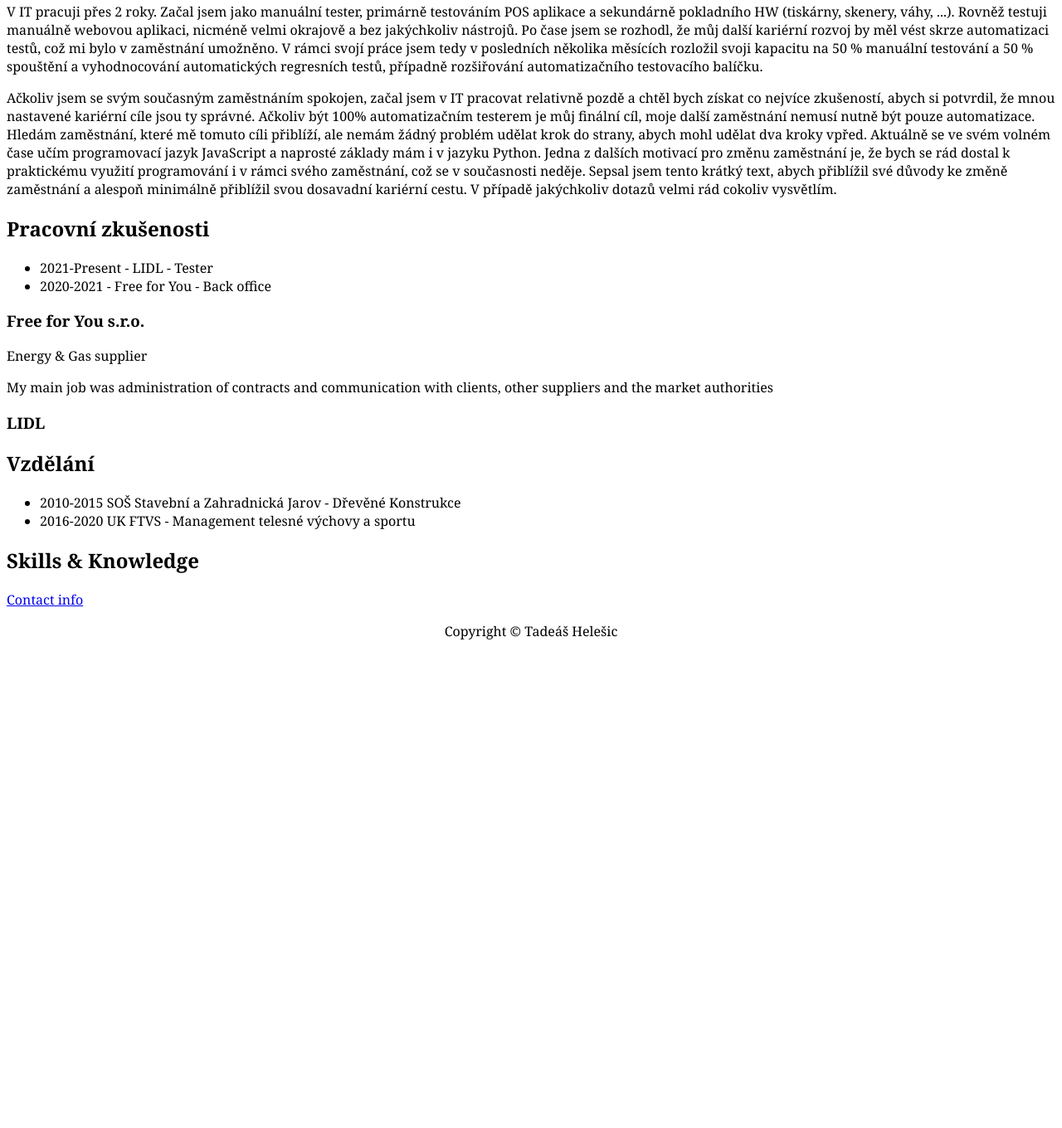
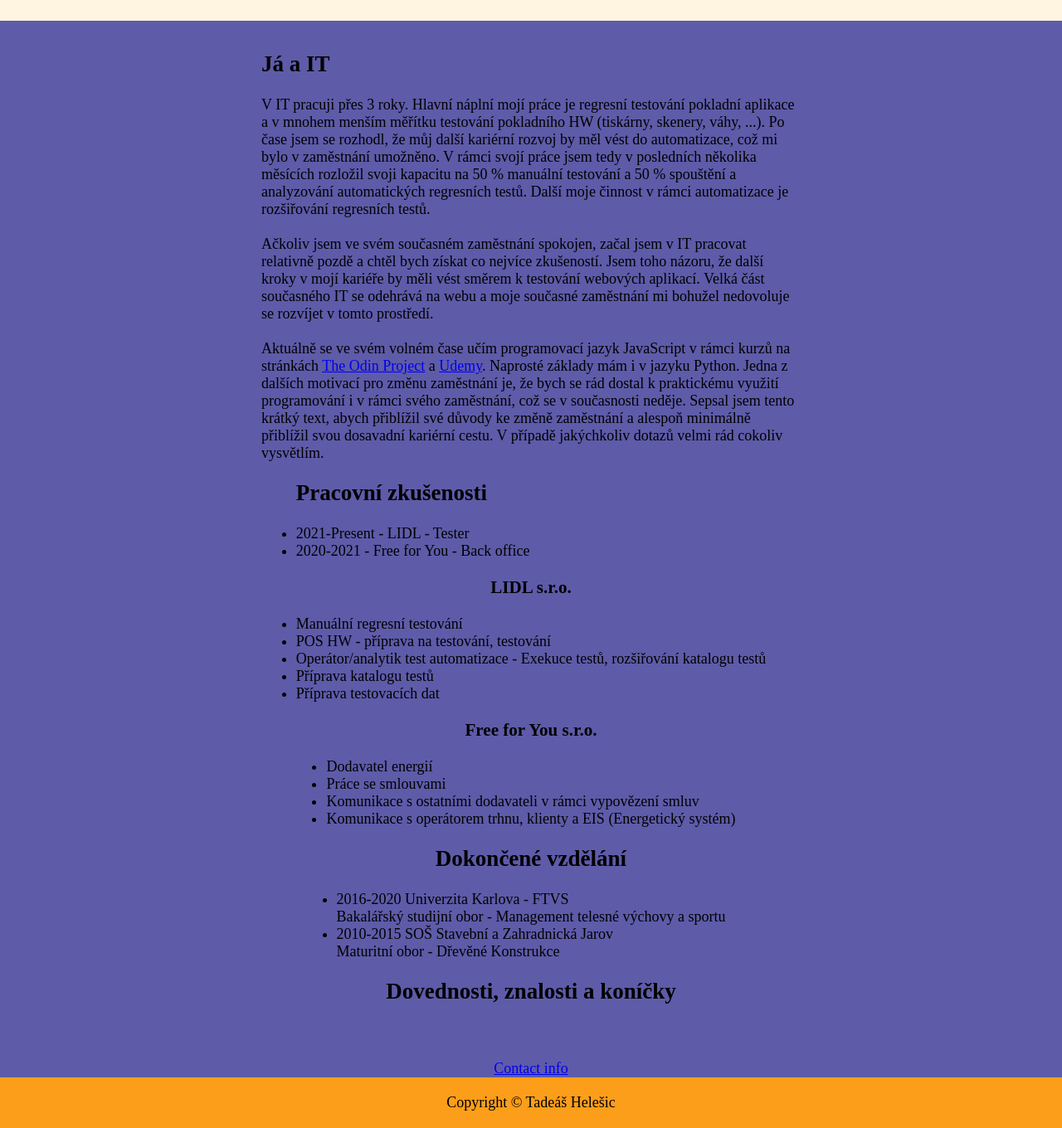
Before and after one commit to TeddyTheKing/my_resume, a plain HTML site: page index.html in a window 1280 px wide. Shown: the part 325-1685 px from the top of the page at 83% size. Before the commit the page ends 1113 px from the top, so only its background shows below. Drawn offline with Linux system fonts and the light colour scheme; a web font is replaced by a local one.

Commit message:
Add files via upload

```diff
--- a/css/style.css
+++ b/css/style.css
@@ -1,12 +1,26 @@
 body {
-    font-family: Georgia, 'Times New Roman', Times, serif;
+    font-family: 'Times New Roman', Times, serif, sans-serif;
+    margin: 0;
+    font-size: 18px;
 }
-.top {
+
+p {
+    max-width: 650px;
+    margin: 0;
+}
+
+ul {
+    max-width: 650px;
+    margin: 0;
+    padding: 0;
+}
+
+#top {
     display: flex;
     color: black;
     background-color: #FFF5E1;
-    height: 300px;
-    justify-content: space-around;
+    height: 350px;
+    justify-content: center;
     align-items: center;
 }
 
@@ -16,16 +30,58 @@ body {
   font-weight: 400;
   font-style: normal;
   font-size: 40px;
-  border: solid 5px red;
+  width: 400px;
 }
 
 .computer {
     height: 300px;
-    border: solid 5px red;
 }
-footer {
-    text-align: center;
+
+#middle {
+    background-color: #5E5BA9;
+    display: flex;
+    flex-direction: column;
+    justify-content: center;
+    align-items: center;
 }
-#me {
-    width: 150px;
+
+.letter {
+    margin-top: 15px;
 }
+
+
+#education {
+    display: flex;
+    flex-direction: column;
+    justify-content: center;
+    align-items: center;
+}
+
+.lidl {
+    display: flex;
+    flex-direction: column;
+    justify-content: center;
+    align-items: center;
+}
+
+.ffy {
+    display: flex;
+    flex-direction: column;
+    justify-content: center;
+    align-items: center;
+}
+
+.no-style {
+    list-style-type: none;
+}
+
+#footer {
+    background-color: #FC9E19;
+}
+
+.footer-text {
+    display: flex;
+    justify-content: center;
+    padding: 20px 20px;
+
+}
--- a/index.html
+++ b/index.html
@@ -3,43 +3,51 @@
 <head>
     <meta charset="UTF-8">
     <meta name="viewport" content="width=device-width, initial-scale=1.0">
-    <title>My Resume</title>
+    <title>TH - CV</title>
     <link rel="stylesheet" href="./css/style.css">
     <link rel="preconnect" href="https://fonts.googleapis.com">
 <link rel="preconnect" href="https://fonts.gstatic.com" crossorigin>
 <link href="https://fonts.googleapis.com/css2?family=Playwrite+NZ:wght@100..400&display=swap" rel="stylesheet">
+<link rel="preconnect" href="https://fonts.googleapis.com">
+<link rel="preconnect" href="https://fonts.gstatic.com" crossorigin>
+<link href="https://fonts.googleapis.com/css2?family=Cormorant+Garamond:ital,wght@1,500&family=Spectral:ital,wght@0,200;0,300;0,400;0,500;0,600;0,700;0,800;1,200;1,300;1,400;1,500;1,600;1,700;1,800&display=swap" rel="stylesheet">
 </head>
 <body>
     <!-- TOP -->
-    <section class="top">
+    <section id="top">
 
         <div class="thit">Tadeáš Helešic<br />Curriculum Vitae</div>
         <div>
             <img class="computer" src="./img/computer.png" alt="computer">
         </div>
     </section>
-    <div id="summary">
-        <h2></h2>
-
-        <p>V IT pracuji přes 2 roky. Začal jsem jako manuální tester,
-        primárně testováním POS aplikace a sekundárně pokladního HW (tiskárny, skenery, váhy, ...).
-        Rovněž testuji manuálně webovou aplikaci, nicméně velmi okrajově a bez jakýchkoliv nástrojů.
-        Po čase jsem se rozhodl, že můj další kariérní rozvoj by měl vést skrze automatizaci testů,
+    <section id="middle">
+        <div class="letter">
+            <div>
+                <h2>Já a IT</h2>
+                <p>
+                    V IT pracuji přes 3 roky. Hlavní náplní mojí práce je regresní testování pokladní aplikace
+                    a v mnohem menším měřítku testování pokladního HW (tiskárny, skenery, váhy, ...).
+                    Po čase jsem se rozhodl, že můj další kariérní rozvoj by měl vést do automatizace,
                     což mi bylo v zaměstnání umožněno. V rámci svojí práce jsem tedy v posledních několika
                     měsících rozložil svoji kapacitu na 50 % manuální testování a 50 % spouštění
-        a vyhodnocování automatických regresních testů,
-        případně rozšiřování automatizačního testovacího balíčku.
+                    a analyzování automatických regresních testů.
+                    Další moje činnost v rámci automatizace je rozšiřování regresních testů.
                 </p>
-        <p>Ačkoliv jsem se svým současným zaměstnáním spokojen,
-        začal jsem v IT pracovat relativně pozdě a chtěl bych získat co nejvíce zkušeností,
-        abych si potvrdil, že mnou nastavené kariérní cíle jsou ty správné.
-        Ačkoliv být 100% automatizačním testerem je můj finální cíl,
-        moje další zaměstnání nemusí nutně být pouze automatizace.
-        Hledám zaměstnání, které mě tomuto cíli přiblíží,
-        ale nemám žádný problém udělat krok do strany,
-        abych mohl udělat dva kroky vpřed.
-        Aktuálně se ve svém volném čase učím programovací jazyk JavaScript
-        a naprosté základy mám i v jazyku Python.
+                <br />
+                <p>
+                    Ačkoliv jsem ve svém současném zaměstnání spokojen,
+                    začal jsem v IT pracovat relativně pozdě a chtěl bych získat co nejvíce zkušeností.
+                    Jsem toho názoru, že další kroky v mojí kariéře by měli vést směrem k testování
+                    webových aplikací. Velká část současného IT se odehrává na webu a moje současné zaměstnání
+                    mi bohužel nedovoluje se rozvíjet v tomto prostředí.
+                </p>
+                <br />
+                <p>
+                    Aktuálně se ve svém volném čase učím programovací jazyk JavaScript v rámci kurzů
+                    na stránkách <a href="https://www.theodinproject.com/about">The Odin Project</a>
+                    a <a href="https://www.udemy.com/course/the-complete-web-development-bootcamp/">Udemy</a>.
+                    Naprosté základy mám i v jazyku Python.
                     Jedna z dalších motivací pro změnu zaměstnání je,
                     že bych se rád dostal k praktickému využití programování i v rámci svého zaměstnání,
                     což se v současnosti neděje. Sepsal jsem tento krátký text,
@@ -48,40 +56,70 @@
                     V případě jakýchkoliv dotazů velmi rád cokoliv vysvětlím.
                 </p>
             </div>
-
-    <div id="work-experience">
+        </div>
+    <div id="work">
+        <div>
             <h2>Pracovní zkušenosti</h2>
+        </div>
+        <div>
         <ul>
             <li>2021-Present - LIDL - Tester</li>
             <li>2020-2021 - Free for You - Back office</li>
         </ul>
-        <div class="ffy">
-            <h3>Free for You s.r.o.</h3>
-            <p>Energy & Gas supplier</p>
-            <p>My main job was administration of contracts and communication with clients, other suppliers
-            and the market authorities
-            </p>
         </div>
         <div class="lidl">
-            <h3>LIDL</h3>
+            <div>
+                <h3>LIDL s.r.o.</h3>
+            </div>
+            <ul>
+                <li>Manuální regresní testování</li>
+                <li>POS HW - příprava na testování, testování</li>
+                <li>Operátor/analytik test automatizace - Exekuce testů, rozšiřování katalogu testů</li>
+                <li>Příprava katalogu testů</li>
+                <li>Příprava testovacích dat</li>
+            </ul>
+        </div>
+        <div class="ffy">
+            <div>
+                <h3>Free for You s.r.o.</h3>
+            </div>
+            <ul>
+                <li>Dodavatel energií</li>
+                <li>Práce se smlouvami</li>
+                <li>Komunikace s ostatními dodavateli v rámci vypovězení smluv</li>
+                <li>Komunikace s operátorem trhnu, klienty a EIS (Energetický systém)</li>
+            </ul>
+        </div>
+
+
+    </div>
+
+    <div id="education">
+        <div>
+            <h2>Dokončené vzdělání</h2>
+        </div>
+        <div>
+            <ul>
+                <li>2016-2020 Univerzita Karlova - FTVS</li>
+                <li class="no-style">Bakalářský studijní obor - Management telesné výchovy a sportu</li>
+                <li>2010-2015 SOŠ Stavební a Zahradnická Jarov</li>
+                <li class="no-style">Maturitní obor - Dřevěné Konstrukce</li>
+            </ul>
         </div>
     </div>
 
-    <div id="education">
-        <h2>Vzdělání</h2>
-        <ul>
-            <li>2010-2015 SOŠ Stavební a Zahradnická Jarov - Dřevěné Konstrukce</li>
-            <li>2016-2020 UK FTVS - Management telesné výchovy a sportu</li>
-        </ul>
+    <div id="skills">
+        <div>
+            <h2>Dovednosti, znalosti a koníčky</h2>
         </div>
-
-    <div id="skills">
-        <h2>Skills & Knowledge</h2>
     </div>
     <h2></h2>
-    <a href="./pages/conctact.html">Contact info</a>
-    <footer>
+    <a class="Contact" href="./pages/conctact.html">Contact info</a>
+</section>
+<section id="footer">
+    <div class="footer-text">
         <p> Copyright © Tadeáš Helešic</p>
-    </footer>
+    </div>
+</section>
 </body>
 </html>
```
Also changed, not shown: pages/conctact.html (+4 -5 lines). Lines whose indentation alone changed are shown as unchanged.
